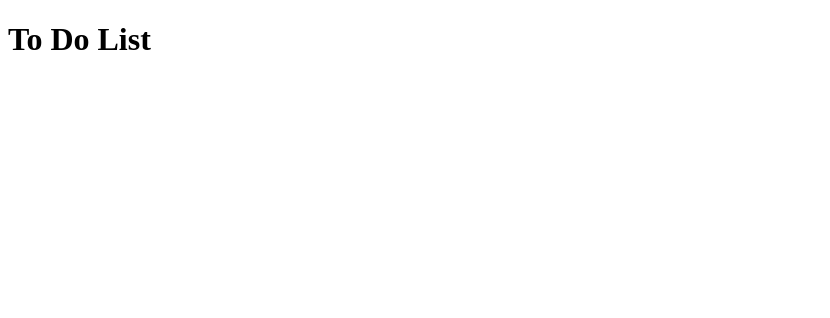
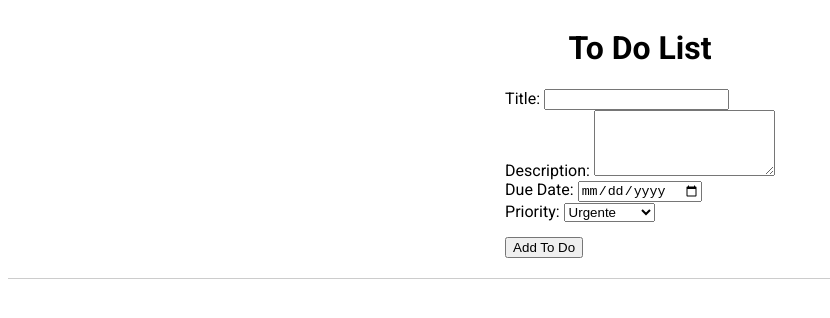
Before and after one commit to thalesleite/todo-list, a website built with webpack: page src/index.html in a window 1280 px wide. Shown: the whole page, without its empty margins (0-830 px from the left). Built offline with nearby package versions, Linux system fonts and the light colour scheme.

Commit message:
add factories

```diff
--- a/package.json
+++ b/package.json
@@ -16,5 +16,8 @@
     "style-loader": "^4.0.0",
     "webpack": "^5.91.0",
     "webpack-cli": "^5.1.4"
+  },
+  "dependencies": {
+    "date-fns": "^3.6.0"
   }
 }
--- a/src/css/styles.css
+++ b/src/css/styles.css
@@ -0,0 +1,21 @@
+@import url("https://fonts.googleapis.com/css2?family=Roboto:ital,wght@0,100;0,300;0,400;0,500;0,700;0,900;1,100;1,300;1,400;1,500;1,700;1,900&display=swap");
+
+html {
+  font-family: "Roboto", sans-serif;
+}
+
+header {
+  display: flex;
+  justify-content: center;
+}
+
+.form {
+  display: flex;
+  justify-content: center;
+  padding-bottom: 20px;
+  border-bottom: 1px solid #ccc;
+
+  button {
+    margin-top: 15px;
+  }
+}
--- a/src/index.html
+++ b/src/index.html
@@ -8,6 +8,39 @@
   <body>
     <header><h1>To Do List</h1></header>
     <main>
+      <section class="form">
+        <form action="#" id="formProject">
+          <div>
+            <label for="title">Title: </label>
+            <input type="text" id="title" />
+          </div>
+
+          <div>
+            <label for="description">Description: </label>
+            <textarea id="description" rows="4" cols="20"></textarea>
+          </div>
+
+          <div>
+            <label for="dueDate">Due Date: </label>
+            <input type="date" id="dueDate" />
+          </div>
+
+          <div>
+            <label for="priority">Priority: </label>
+            <select name="priority" id="priority">
+              <option value="0">Urgente</option>
+              <option value="1">Important</option>
+              <option value="2">Low priority</option>
+              <option value="3">Done</option>
+            </select>
+          </div>
+
+          <div>
+            <button type="submit">Add To Do</button>
+          </div>
+        </form>
+      </section>
+
       <div id="content"></div>
     </main>
   </body>
--- a/src/js/index.js
+++ b/src/js/index.js
@@ -1,3 +1,42 @@
 import "../css/styles.css"
 
-console.log("it is running!!")
+function createProject(name) {
+  return {
+    name: name,
+    items: [],
+    setName(newName) {
+      this.name = newName
+    },
+    addItem(item) {
+      this.items.push(item)
+    },
+  }
+}
+
+function createTodo(title, description, dueDate, priority) {
+  return {
+    title,
+    description,
+    dueDate,
+    priority,
+  }
+}
+
+const formProject = document.getElementById("formProject")
+const projects = []
+
+formProject.addEventListener("submit", (e) => {
+  e.preventDefault()
+  const title = document.getElementById("title").value
+  const description = document.getElementById("description").value
+  const dueDate = document.getElementById("dueDate").value
+  const priority = document.getElementById("priority").value
+
+  const project = createProject("Project Default")
+  const todo = createTodo(title, description, dueDate, priority)
+  project.addItem(todo)
+
+  projects.push(project)
+
+  console.log("project: ", project)
+})
```
Also changed, not shown: 1 other file.
